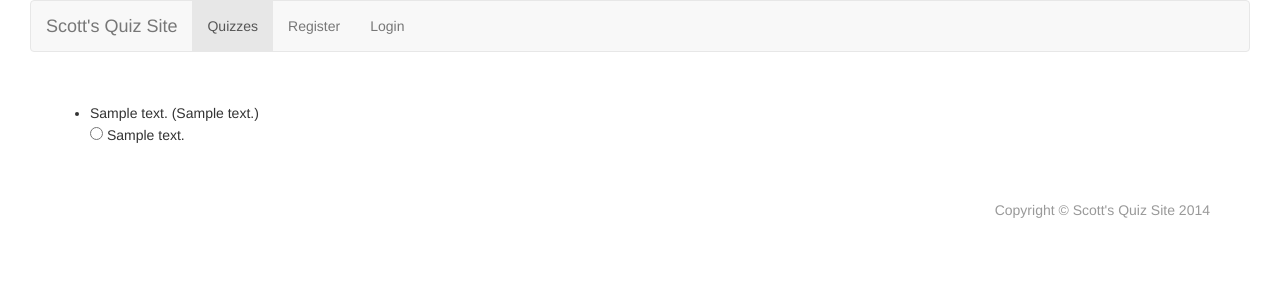
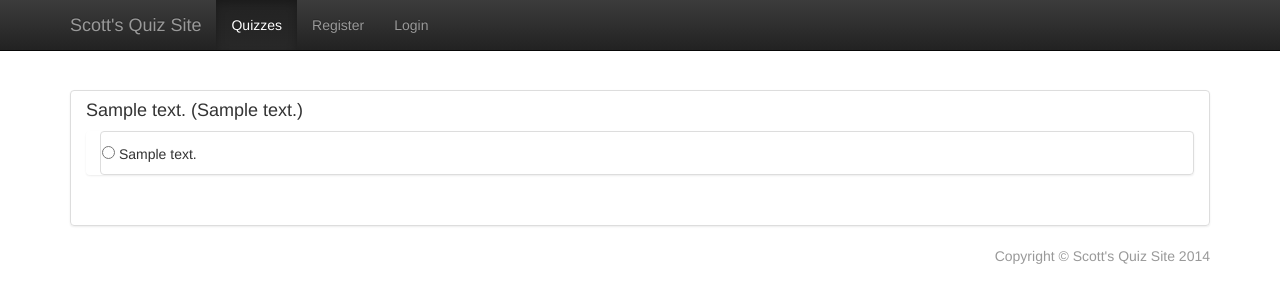
Before and after one commit to hillscottc/quiz2, a Django app: page /quiz/quiz/1/ in a window 1280 px wide. Shown: the top 305 px of the page. Run offline with Django 3.2, Linux system fonts and the light colour scheme; tables that the repository leaves empty hold one stand-in row (values such as "Sample post"); parts of the project's set-up code (start-up, migrations or seed data) failed here and were passed over; some libraries are stand-ins or nearby versions.

Commit message:
question styling

```diff
--- a/quiz2/apps/quiz/views.py
+++ b/quiz2/apps/quiz/views.py
@@ -1,11 +1,12 @@
-from django.shortcuts import HttpResponse, render, render_to_response
+from django.shortcuts import HttpResponse, render
 
 from quiz2.apps.quiz.models import Quiz, Question, Answer
 from quiz2.apps.quiz.forms import QuestionForm, AnswerForm
 
 from django.contrib.auth.decorators import login_required
-from django.forms.models import formset_factory, inlineformset_factory, modelformset_factory
+from django.forms.models import modelformset_factory
 from django.forms import HiddenInput
+
 
 def quiz_index(request):
     """List all quizzes."""
@@ -29,9 +30,9 @@ def post_answer(request, a_id):
     """Answer a question."""
     answer = Answer.objects.get(pk=a_id)
     if answer.correct:
-        response = "Correct!"
+        response = "<strong>Correct!</strong> Great job."
     else:
-        response = "Wrong answer."
+        response = "<strong>Sorry,</strong> wrong answer."
     return HttpResponse(response)
 
 
--- /dev/null
+++ b/static/css/theme.css
@@ -0,0 +1,14 @@
+body {
+  padding-top: 70px;
+  padding-bottom: 30px;
+}
+
+.theme-dropdown .dropdown-menu {
+  display: block;
+  position: static;
+  margin-bottom: 20px;
+}
+
+.theme-showcase > p > .btn {
+  margin: 5px 0;
+}
--- a/static/js/questions.js
+++ b/static/js/questions.js
@@ -8,9 +8,9 @@ $(document).ready(function() {
                 success:function(result){
                     $("#result_" + q_id).html(result);
                     if (result.indexOf("Correct!") != -1) {
-                        $("#result_" + q_id).css('color', 'green');
+                        $("#result_" + q_id).attr('class', 'alert alert-success');
                     } else {
-                        $("#result_" + q_id).css('color', 'red');
+                        $("#result_" + q_id).attr('class', 'alert alert-danger')
                     }
                 },
                 error:function(xhr, textStatus, errorThrown){
--- a/templates/base.html
+++ b/templates/base.html
@@ -1,19 +1,32 @@
 <!DOCTYPE html>
 <html lang="en">
 <head>
+    <meta charset="utf-8">
+    <meta http-equiv="X-UA-Compatible" content="IE=edge">
+    <meta name="viewport" content="width=device-width, initial-scale=1">
+    <meta name="description" content="Quiz Site">
+    <meta name="author" content="Scott Hill">
+
     {% load staticfiles %}
     <link rel="stylesheet" href="{% static "css/style.css" %}" />
+
+    <!-- Bootstrap core CSS -->
     <link href="{% static 'bootstrap/css/bootstrap.min.css' %}" rel="stylesheet" media="screen">
+    <!-- Bootstrap theme -->
+    <link href="{% static 'bootstrap/css/bootstrap-theme.min.css' %}" rel="stylesheet">
+    <!-- Custom styles for this template -->
+    <link href="{% static 'css/theme.css' %}" rel="stylesheet">
+
+
     <script src="//ajax.googleapis.com/ajax/libs/jquery/1.10.2/jquery.min.js"></script>
     <title>{% block title %}{% endblock %}</title>
 </head>
 
-<body>
-<div id="container">
+<body role="document">
 
-    <nav class="navbar navbar-default" role="navigation">
-        <div class="container-fluid">
-            <!-- Brand and toggle get grouped for better mobile display -->
+<!-- Fixed navbar -->
+<div class="navbar navbar-inverse navbar-fixed-top" role="navigation">
+    <div class="container">
         <div class="navbar-header">
             <button type="button" class="navbar-toggle" data-toggle="collapse" data-target="#bs-example-navbar-collapse-1">
                 <span class="sr-only">Toggle navigation</span>
@@ -41,9 +54,10 @@
             {% endif %}
         </div><!-- /.navbar-collapse -->
     </div><!-- /.container-fluid -->
-    </nav>
+</div>
 
-    <div id="content">
+
+<div class="container theme-showcase" role="main">
     {% block content %}{% endblock %}
 </div>
 
@@ -54,7 +68,7 @@
     </div>
 </div>
 
-</div>
+
 
 
 <script src="{% static 'bootstrap/js/bootstrap.min.js' %}"></script>
--- a/templates/quiz/question/snip.html
+++ b/templates/quiz/question/snip.html
@@ -1,20 +1,24 @@
-<li style="padding-bottom:5px">
-    <div class="question">
-        {{ question }}
-    <span class="tag_list">
-        ({{ question.tags|join:", " }})
-    </span>
+<li class="list-group-item" >
+    <div class="question" style="padding-bottom:5px">
+        <h4 class="list-group-item-heading">{{ question }}
+            <span class="tag_list">({{ question.tags|join:", " }})</span>
+        </h4>
     </div>
     <div class="answer_list">
-        <ul>
+        <ul class="list-group">
             {% for answer in question.answers %}
-                <li><input class="radio_answer" type="radio"
-                     name="{{ question.id }}"
-                     value="{{ answer.id }}"> {{ answer.text }}</li>
+                <li class="list-group-item"><input class="radio_answer" type="radio"
+                                                   name="{{ question.id }}"
+                                                   value="{{ answer.id }}"> {{ answer.text }}</li>
             {% endfor %}
         </ul>
     </div>
-    <div class="result_div" id="result_{{ question.id }}" style="">
-       &nbsp;
+
+{#      <div class="alert alert-success">#}
+{#        <strong>Well done!</strong> You successfully read this important alert message.#}
+{#      </div>#}
+
+    <div id="result_{{ question.id }}">
+        &nbsp;
     </div>
 </li>
--- a/templates/quiz/take_quiz.html
+++ b/templates/quiz/take_quiz.html
@@ -6,7 +6,7 @@
 
     {% if q_list %}
         <div class="question_list">
-            <ul>
+            <ul class="list-group">
                 {% for question in q_list %}
                     {% include "quiz/question/snip.html" %}
                 {% endfor %}
```
Also changed, not shown: templates/quiz/index.html (+12 -6 lines). Lines whose indentation alone changed are shown as unchanged.
